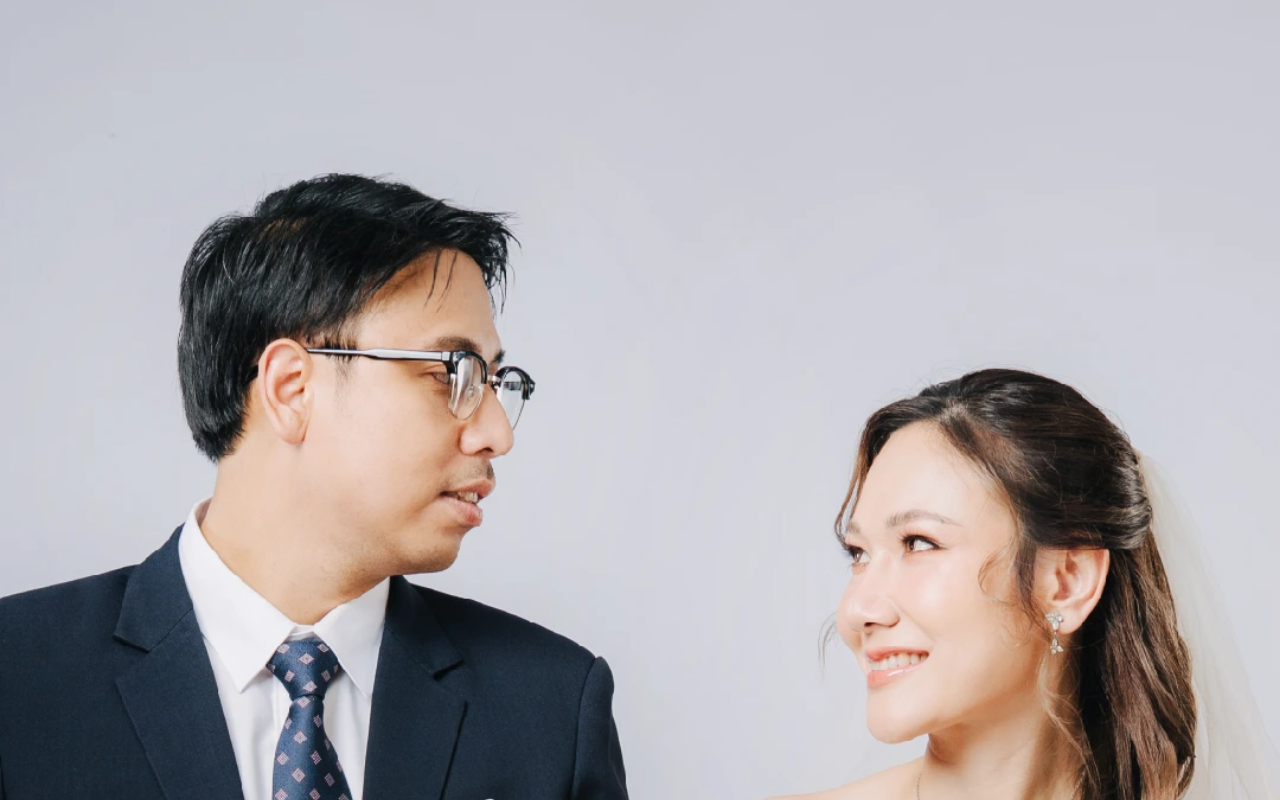
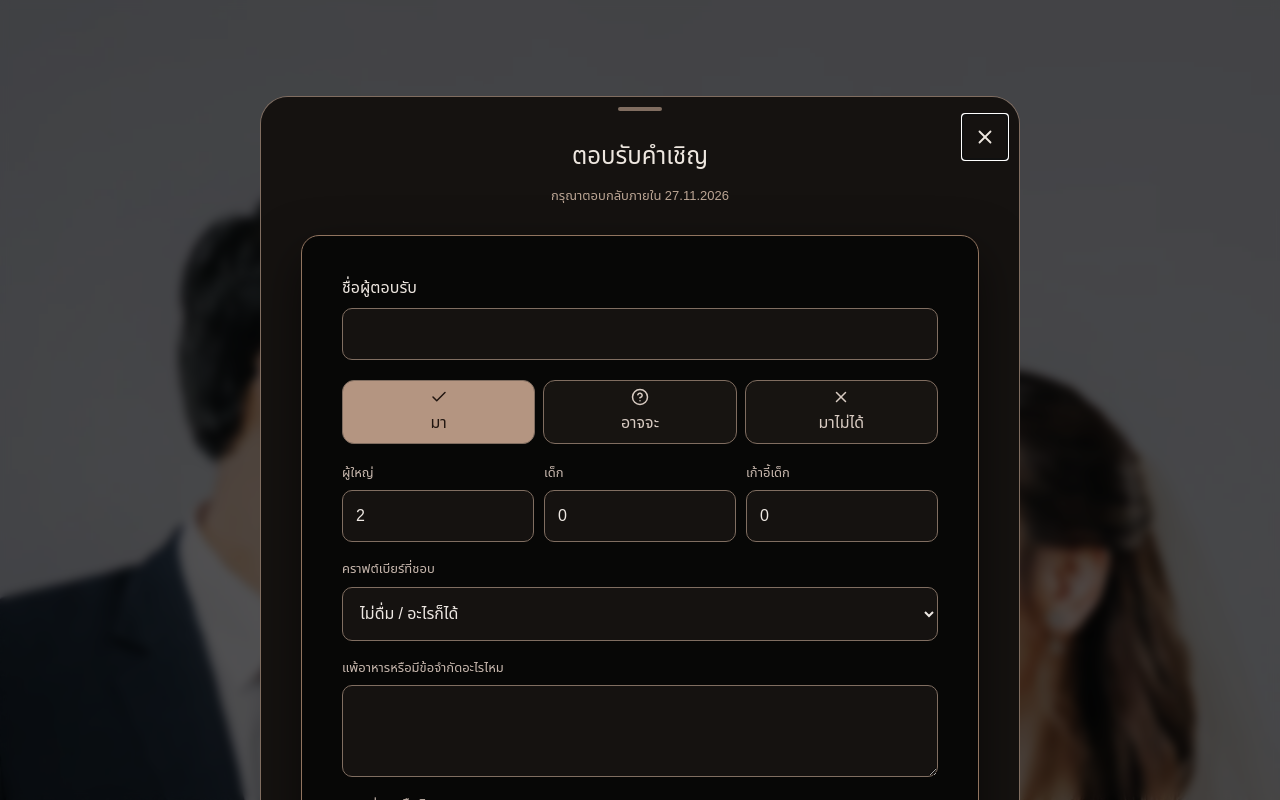
Before and after one commit to TBoonkwan/atom-wedding-2026, a Next.js app: page / in a window 1280 px wide. Shown: the top 800 px of the page. Built offline with nearby package versions, Linux system fonts and the light colour scheme; no server answers; a web font is replaced by a local one.

Commit message:
feat: present RSVP in bottom sheet

```diff
--- a/src/components/invitation/canva-wedding-experience.tsx
+++ b/src/components/invitation/canva-wedding-experience.tsx
@@ -11,6 +11,7 @@ import { WEDDING } from '@/lib/domain/event';
 import type { PublicInvitation } from '@/lib/services/invitation-service';
 import { WeddingGallery } from './wedding-gallery';
 import { Countdown } from './countdown';
+import { RsvpSheet } from './rsvp-sheet';
 import { RsvpForm } from './rsvp-form';
 import styles from './canva-wedding.module.css';
 
@@ -59,6 +60,7 @@ export function CanvaWeddingExperience(props: CanvaWeddingExperienceProps) {
   const [editing, setEditing] = useState(
     personalized ? props.initialInvitation.status === 'pending' : false,
   );
+  const pageEnd = useRef<HTMLDivElement>(null);
   const galleryRoot = useRef<HTMLDivElement>(null);
   const calendarHref = personalized ? props.calendarLinks.google : props.calendarLink;
 
@@ -202,7 +204,7 @@ export function CanvaWeddingExperience(props: CanvaWeddingExperienceProps) {
           <div className={styles.rsvpContent}>
             <p data-text-reveal className={styles.rsvpTitle}>RSVP</p>
             <p data-text-reveal className={styles.rsvpDeadline}>kindly reply by<br /><time dateTime="2026-11-27">27.11.2026</time></p>
-            {personalized && invitation ? (
+            <RsvpSheet endRef={pageEnd}>{onComplete => personalized && invitation ? (
               <>
                 {invitation.status !== 'pending' && !editing ? (
                   <div className="rsvp-summary">
@@ -223,17 +225,18 @@ export function CanvaWeddingExperience(props: CanvaWeddingExperienceProps) {
                     <button className="text-button" type="button" onClick={() => setEditing(true)}><Pencil size={16} /> แก้ไขคำตอบ</button>
                   </div>
                 ) : (
-                  <RsvpForm token={props.token} initial={invitation} onSaved={(saved) => { setInvitation(saved); setEditing(false); }} />
+                  <RsvpForm token={props.token} initial={invitation} onSaved={(saved) => { setInvitation(saved); setEditing(false); onComplete(); }} />
                 )}
 
               </>
             ) : (
-              <RsvpForm onSaved={() => {}} />
-            )}
+              <RsvpForm onSaved={onComplete} />
+            )}</RsvpSheet>
           </div>
         </section>
 
         <footer className={styles.footer}><p data-text-reveal>ณัฐพล &amp; เพ็ญพิสุทธิ์</p><span>04 · 12 · 2026</span></footer>
+        <div ref={pageEnd} data-rsvp-page-end style={{ height: 1 }} />
       </main>
     </div>
   );
--- a/src/components/invitation/canva-wedding.module.css
+++ b/src/components/invitation/canva-wedding.module.css
@@ -108,7 +108,7 @@
 .editorialGrid figure { align-self: start; }
 .editorialGrid .widePhoto { grid-column: 1 / -1; }
 
-.rsvpSection { position: relative; margin-top: clamp(32px, 5vw, 72px); min-height: 1050px; padding: clamp(75px, 10vw, 130px) 6%; color: #eee7e0; background: #030303; border-radius: 42px 42px 0 0; overflow: hidden; }
+.rsvpSection { position: relative; margin-top: clamp(32px, 5vw, 72px); min-height: 520px; padding: clamp(75px, 10vw, 130px) 6%; color: #eee7e0; background: #030303; border-radius: 42px 42px 0 0; overflow: hidden; }
 .rsvpBackdrop { position: absolute; inset: 0; opacity: .27; filter: grayscale(1); }
 .rsvpBackdrop::after { content: ""; position: absolute; inset: 0; background: linear-gradient(#000 0, transparent 30%, #000 78%); }
 .rsvpBackdrop img { width: 100%; height: 100%; object-fit: contain; object-position: center top; }
@@ -159,7 +159,7 @@
   .timeline li time, .timeline li > span:last-child { grid-column: 2; }
   .sectionHeading strong, .sectionHeading time { font-size: .75rem; }
   .dressCard { border-radius: 14px; }
-  .rsvpSection { min-height: 920px; border-radius: 26px 26px 0 0; }
+  .rsvpSection { min-height: 420px; border-radius: 26px 26px 0 0; }
 }
 
 @media (prefers-reduced-motion: reduce) { .playButton { transition: none; } }
--- a/src/components/invitation/rsvp-form.tsx
+++ b/src/components/invitation/rsvp-form.tsx
@@ -1,15 +1,14 @@
 'use client';
 
 import { useState, type FormEvent } from 'react';
-import Image from 'next/image';
-import { Check, Gift, Heart, HelpCircle, X } from 'lucide-react';
+import { Check, Heart, HelpCircle, X } from 'lucide-react';
 import type { PublicInvitation } from '@/lib/services/invitation-service';
 import type { BeerPreference, RsvpInput } from '@/lib/domain/types';
 
 const choices = [
-  { status: 'accepted' as const, label: 'ไปร่วมงาน', icon: Check },
-  { status: 'maybe' as const, label: 'ยังไม่แน่ใจ', icon: HelpCircle },
-  { status: 'rejected' as const, label: 'ไปไม่ได้', icon: X },
+  { status: 'accepted' as const, label: 'มา', icon: Check },
+  { status: 'maybe' as const, label: 'อาจจะ', icon: HelpCircle },
+  { status: 'rejected' as const, label: 'มาไม่ได้', icon: X },
 ];
 
 const emptyInput: RsvpInput = {
@@ -53,7 +52,6 @@ export function RsvpForm({
   const [saved, setSaved] = useState(false);
   const [saving, setSaving] = useState(false);
   const [message, setMessage] = useState('');
-  const [showGift, setShowGift] = useState(false);
 
   function setNumber(field: 'adultCount' | 'childCount' | 'childSeatCount', value: string) {
     setInput((current) => ({ ...current, [field]: Number(value) }));
@@ -75,10 +73,23 @@ export function RsvpForm({
     setSaving(true);
     setMessage('');
     try {
+      const payload = input.status === 'accepted'
+        ? input
+        : {
+            ...input,
+            adultCount: 0,
+            childCount: 0,
+            childSeatCount: 0,
+            dietaryNotes: '',
+            accessibilityNotes: '',
+            beerPreference: 'none',
+            songRequest: '',
+            reason: '',
+          };
       const response = await fetch(token ? `/api/invitations/${encodeURIComponent(token)}` : '/api/rsvp', {
         method: 'POST',
         headers: { 'Content-Type': 'application/json' },
-        body: JSON.stringify(token ? input : { ...input, name, submissionId: id }),
+        body: JSON.stringify(token ? payload : { ...payload, name, submissionId: id }),
       });
       const data = await response.json();
       if (!response.ok) throw new Error(data.error ?? 'บันทึกไม่สำเร็จ');
@@ -103,6 +114,7 @@ export function RsvpForm({
             type="button"
             key={status}
             className={input.status === status ? 'rsvp-choice active' : 'rsvp-choice'}
+            aria-pressed={input.status === status}
             onClick={() => setStatus(status)}
           >
             <Icon size={18} />
@@ -129,32 +141,7 @@ export function RsvpForm({
           <label>แพ้อาหารหรือมีข้อจำกัดอะไรไหม<textarea value={input.dietaryNotes} onChange={(event) => setInput((current) => ({ ...current, dietaryNotes: event.target.value }))} /></label>
           <label>ความช่วยเหลือพิเศษ<textarea value={input.accessibilityNotes} onChange={(event) => setInput((current) => ({ ...current, accessibilityNotes: event.target.value }))} /></label>
         </div>
-      ) : (
-        <div className="form-stack">
-          <label>บอกเหตุผลให้เราทราบ (ไม่บังคับ)<textarea aria-label="บอกเหตุผลให้เราทราบ" value={input.reason} onChange={(event) => setInput((current) => ({ ...current, reason: event.target.value }))} /></label>
-          {input.status === 'rejected' && token ? (
-            <div className="gift-card">
-              <Heart size={20} />
-              <p>มาไม่ได้ไม่เป็นไร ส่งใจมาแทนก็ได้ 😆</p>
-              <button type="button" className="text-button" onClick={() => setShowGift((value) => !value)}>
-                <Gift size={16} /> {showGift ? 'ซ่อนซองออนไลน์' : 'เปิดซองออนไลน์ (ไม่บังคับ)'}
-              </button>
-              {showGift ? (
-                <div className="payment-qr" role="img" aria-label="QR ซองออนไลน์">
-                  <Image
-                    src={`/api/payment-qr/${encodeURIComponent(token)}`}
-                    alt="QR ซองออนไลน์"
-                    width={360}
-                    height={360}
-                    unoptimized
-                  />
-                  <small>ส่งใจมาแทนได้ตามสะดวก ไม่มีการติดตามยอดโอน</small>
-                </div>
-              ) : null}
-            </div>
-          ) : null}
-        </div>
-      )}
+      ) : null}
 
       <button type="submit" className="primary-button" disabled={saving}>
         {saving ? 'กำลังบันทึก…' : 'ยืนยันคำตอบ'}
--- /dev/null
+++ b/src/components/invitation/rsvp-sheet.module.css
@@ -0,0 +1,32 @@
+.sheet, .thanks {
+  --ink: #eee7e0;
+  --paper: #151210;
+  --surface: #201b17;
+  --accent: #b58d76;
+  color: var(--ink);
+  background: #151210;
+  border: 1px solid #806d60;
+  font-family: var(--thai), sans-serif;
+  padding: 0;
+  overscroll-behavior: contain;
+}
+.sheet::backdrop, .thanks::backdrop { background: #000a; backdrop-filter: blur(5px); }
+.sheet { width: min(100%, 760px); max-width: 100%; max-height: 88dvh; margin: auto auto 0; overflow-y: auto; border-radius: 28px 28px 0 0; border-bottom: 0; }
+.sheet[open] { animation: rise 280ms ease-out; }
+.content { position: relative; padding: 30px clamp(20px, 5vw, 40px) max(28px, env(safe-area-inset-bottom)); }
+.content h2 { margin: 12px 30px; text-align: center; font-size: 24px; font-weight: 500; }
+.handle { position: absolute; top: 10px; left: calc(50% - 22px); width: 44px; height: 4px; border-radius: 4px; background: #806d60; }
+.close { position: absolute; right: 12px; top: 18px; width: 44px; height: 44px; display: grid; place-items: center; background: transparent; color: inherit; border: 0; cursor: pointer; }
+.deadline { color: #bba594; text-align: center; font-size: 13px; margin: 8px 0 24px; }
+.sheet :global(.rsvp-form) { display: grid; gap: 20px; margin-top: 28px; padding: 0; border: 0; background: transparent; box-shadow: none; }
+.sheet :global(.rsvp-choice-grid) { margin: 0; grid-template-columns: repeat(3, 1fr); }
+.sheet :global(.rsvp-choice) { min-height: 64px; flex-direction: column; border-radius: 12px; }
+.sheet :global(.rsvp-form input), .sheet :global(.rsvp-form textarea), .sheet :global(.rsvp-form select) { border-radius: 10px; font-size: 16px; }
+.sheet :global(.primary-button), .thanks :global(.primary-button) { width: 100%; border-radius: 12px; background: #b58d76; color: #22150f; }
+.sheet :global(.rsvp-form) > label { display: grid; gap: 8px; }
+.sheet :global(.form-stack) { margin-bottom: 0; }
+.thanks { width: min(420px, calc(100% - 40px)); margin: auto; border-radius: 24px; text-align: center; }
+.thanks svg { color: #b58d76; }
+.thanks p { margin: 12px 0 24px; font-size: 14px; }
+@keyframes rise { from { transform: translateY(100%); } to { transform: translateY(0); } }
+@media (prefers-reduced-motion: reduce) { .sheet[open] { animation: none; } }
--- /dev/null
+++ b/src/components/invitation/rsvp-sheet.tsx
@@ -0,0 +1,82 @@
+'use client';
+
+import { useEffect, useRef, useState, type ReactNode, type RefObject } from 'react';
+import { Heart, X } from 'lucide-react';
+import styles from './rsvp-sheet.module.css';
+
+function Modal({ open, onClose, title, returnFocus, sheet = false, children }: {
+  open: boolean;
+  onClose: () => void;
+  title: string;
+  returnFocus: RefObject<HTMLButtonElement | null>;
+  sheet?: boolean;
+  children: ReactNode;
+}) {
+  const ref = useRef<HTMLDialogElement>(null);
+  useEffect(() => {
+    const dialog = ref.current;
+    if (!open || !dialog) return;
+    const previousOverflow = document.body.style.overflow;
+    const previousFocus = document.activeElement instanceof HTMLElement ? document.activeElement : null;
+    const focusTarget = returnFocus.current ?? previousFocus;
+    dialog.showModal();
+    document.body.style.overflow = 'hidden';
+    return () => {
+      dialog.close();
+      document.body.style.overflow = previousOverflow;
+      focusTarget?.focus({ preventScroll: true });
+    };
+  }, [open, returnFocus]);
+
+  return (
+    <dialog ref={ref} className={sheet ? styles.sheet : styles.thanks} aria-label={title}
+      onCancel={event => { event.preventDefault(); onClose(); }}
+      onClick={event => { if (event.target === event.currentTarget) onClose(); }}>
+      <div className={styles.content}>
+        {sheet ? <><div className={styles.handle} aria-hidden="true" /><button type="button" className={styles.close} aria-label="ปิดแบบตอบรับ" onClick={onClose}><X size={22} /></button><h2>{title}</h2><p className={styles.deadline}>กรุณาตอบกลับภายใน <time dateTime="2026-11-27">27.11.2026</time></p></> : null}
+        {children}
+      </div>
+    </dialog>
+  );
+}
+
+export function RsvpSheet({ endRef, children }: {
+  endRef: RefObject<HTMLDivElement | null>;
+  children: (onComplete: () => void) => ReactNode;
+}) {
+  const [view, setView] = useState<'form' | 'thanks' | null>(null);
+  const prompted = useRef(false);
+  const trigger = useRef<HTMLButtonElement>(null);
+
+  useEffect(() => {
+    const end = endRef.current;
+    if (!end || !('IntersectionObserver' in window)) return;
+    const observer = new IntersectionObserver(entries => {
+      if (prompted.current || !entries.some(entry => entry.isIntersecting)) return;
+      prompted.current = true;
+      setView('form');
+      observer.disconnect();
+    }, { threshold: 1 });
+    observer.observe(end);
+    return () => observer.disconnect();
+  }, [endRef]);
+
+  function close() {
+    setView(null);
+  }
+
+  return (
+    <>
+      <button ref={trigger} type="button" className="primary-button" onClick={() => { prompted.current = true; setView('form'); }}>ตอบรับคำเชิญ</button>
+      <Modal returnFocus={trigger} open={view === 'form'} onClose={close} title="ตอบรับคำเชิญ" sheet>
+        {children(() => setView('thanks'))}
+      </Modal>
+      <Modal returnFocus={trigger} open={view === 'thanks'} onClose={close} title="ขอบคุณที่ตอบกลับ">
+        <Heart size={36} aria-hidden="true" />
+        <h2>ขอบคุณที่ตอบกลับ</h2>
+        <p>บันทึกคำตอบของคุณเรียบร้อยแล้ว 💗</p>
+        <button type="button" className="primary-button" onClick={close}>ปิด</button>
+      </Modal>
+    </>
+  );
+}
```
Also changed, not shown: 2 other files (tests, documents, lock files or other folders).
